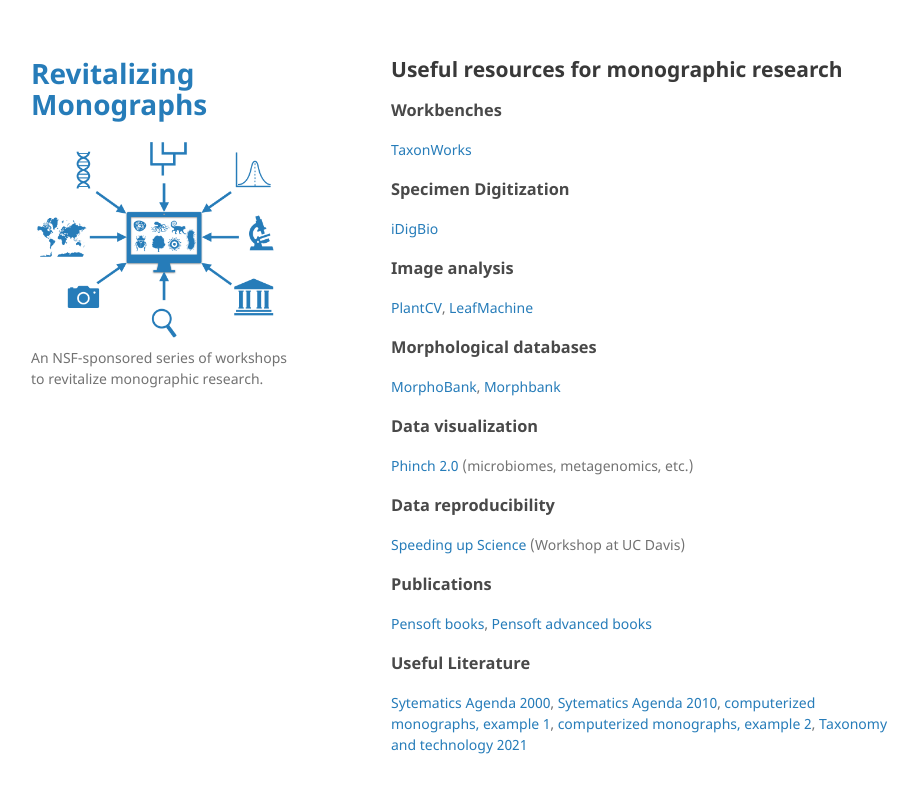
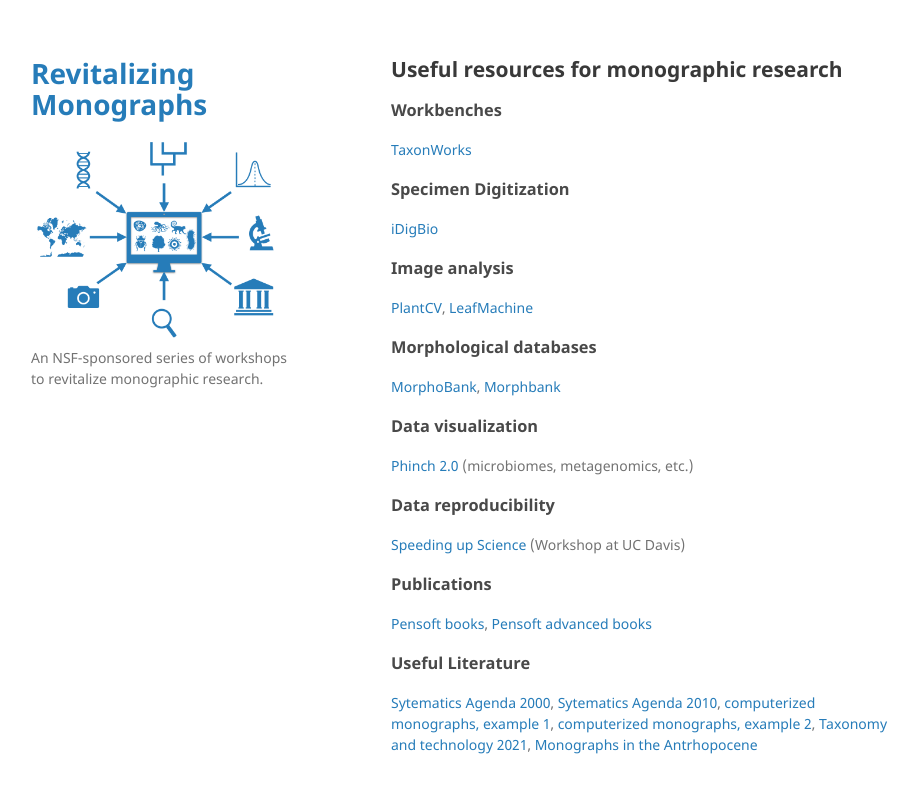
Before and after one commit to revitalizingmonographs/revitalizingmonographs.github.io, a Jekyll site: the page built from resources.md, in a window 1280 px wide. Shown: the top 793 px of the page, without its empty margins (179-1097 px from the left). Built offline with Jekyll 4.4.1, drawn with Linux system fonts in a browser that asks for light colours; our own code applies the rules of GitHub Pages for plain Markdown files.

Commit message:
adds resource

```diff
--- a/resources.md
+++ b/resources.md
@@ -30,4 +30,4 @@
 
 ### Useful Literature
 
-[Sytematics Agenda 2000](../papers/SystematicsAgenda1990.pdf), [Sytematics Agenda 2010](../papers/SystematicsAgenda2012.pdf), [computerized monographs, example 1](../papers/Caryophyllales_ModernMonograph.pdf), [computerized monographs, example 2](../papers/Emonograph_ExamplePlant.pdf), [Taxonomy and technology 2021](../papers/Taxonmy_Technology.pdf)
+[Sytematics Agenda 2000](../papers/SystematicsAgenda1990.pdf), [Sytematics Agenda 2010](../papers/SystematicsAgenda2012.pdf), [computerized monographs, example 1](../papers/Caryophyllales_ModernMonograph.pdf), [computerized monographs, example 2](../papers/Emonograph_ExamplePlant.pdf), [Taxonomy and technology 2021](../papers/Taxonmy_Technology.pdf), [Monographs in the Antrhopocene](../papers/MonographsAnthropocene.pdf)
```
